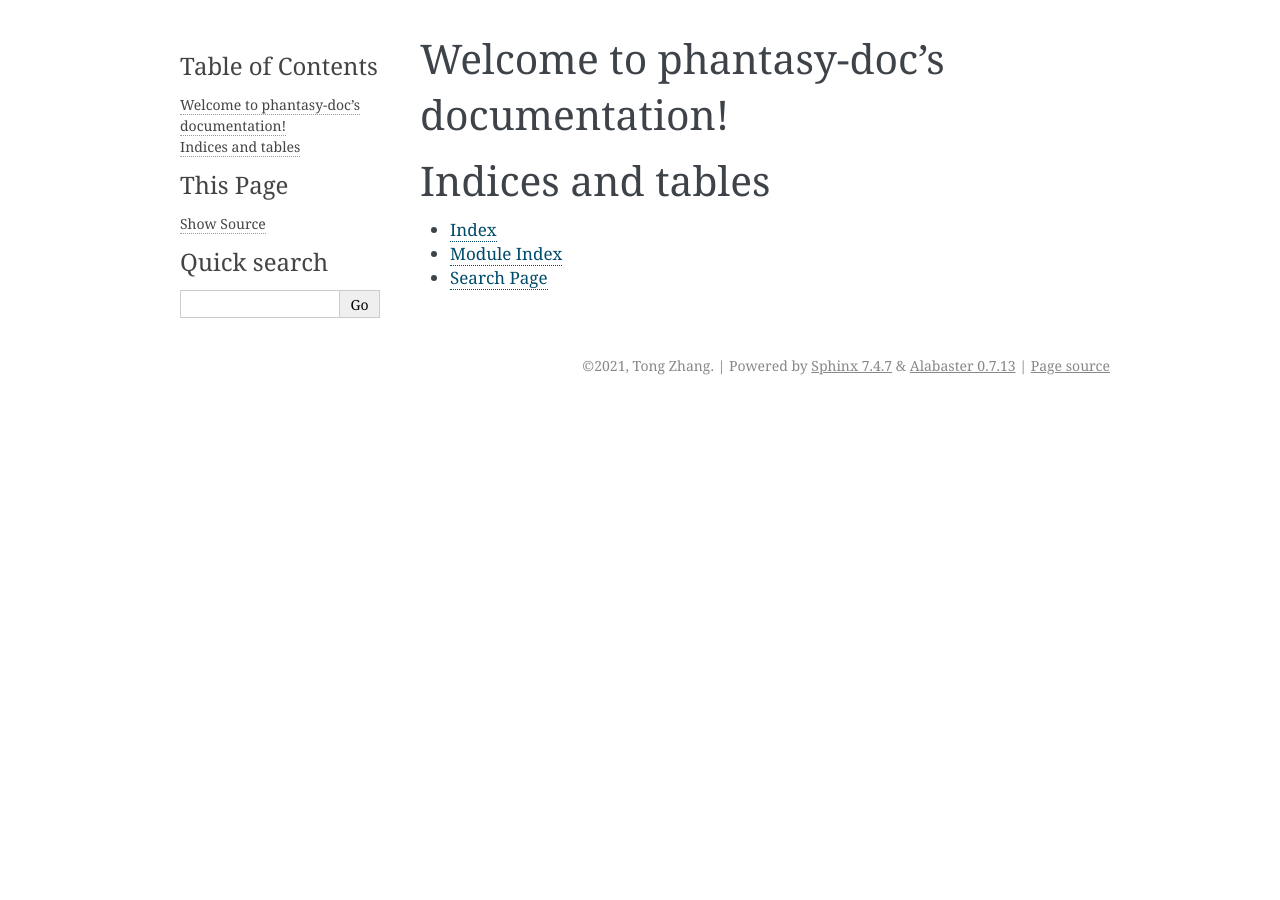
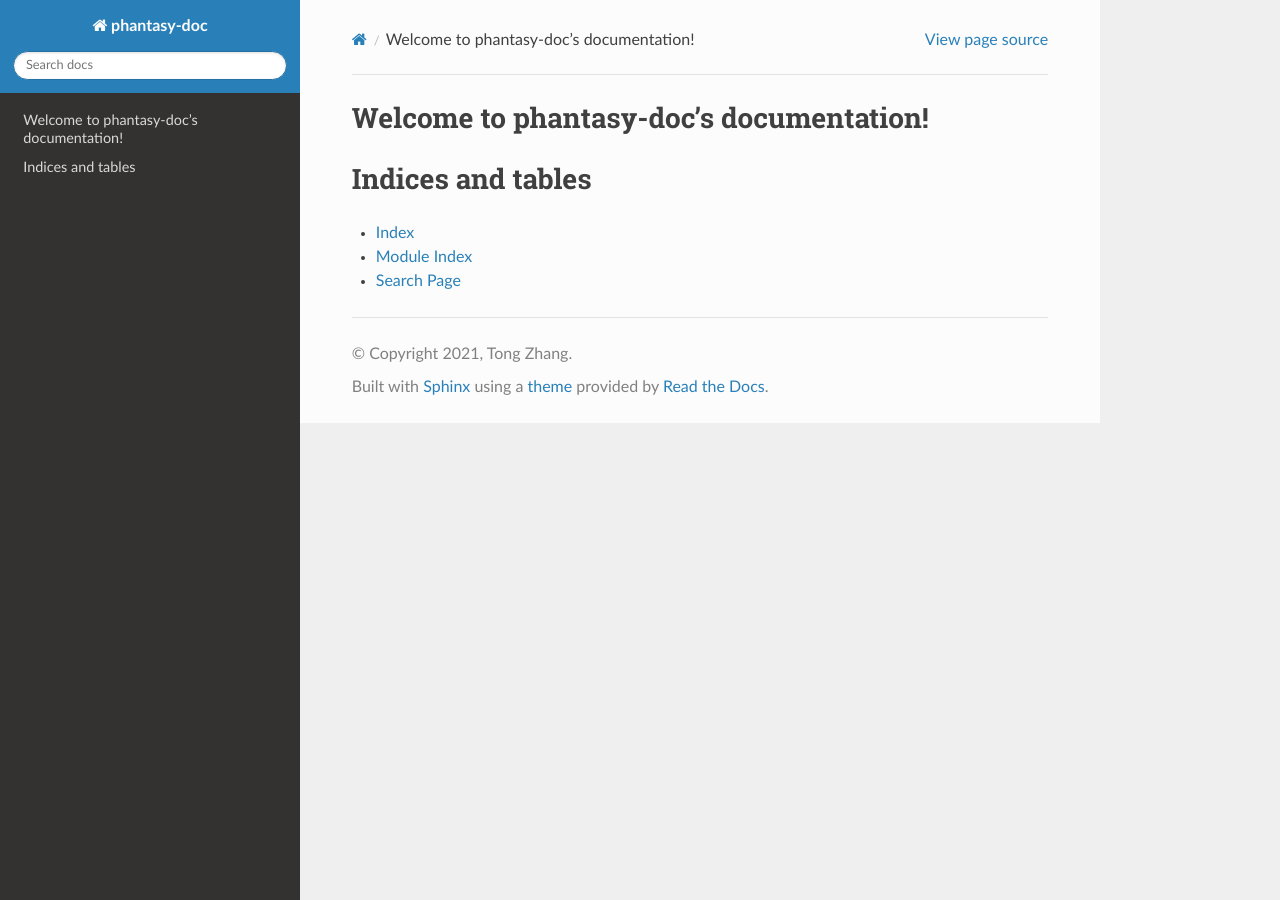
Before and after one commit to archman/phantasy-doc, a Sphinx documentation site: the page built from source/index.rst, in a window 1280 px wide. Built offline with Sphinx 7.4.7 and the Read the Docs theme 2.0.0, drawn with Linux system fonts in a browser that asks for light colours.

Commit message:
REF: Update site configuration.

```diff
--- a/source/conf.py
+++ b/source/conf.py
@@ -14,6 +14,7 @@
 # import sys
 # sys.path.insert(0, os.path.abspath('.'))
 
+import sphinx_rtd_theme
 
 # -- Project information -----------------------------------------------------
 
@@ -47,7 +48,7 @@ exclude_patterns = []
 # The theme to use for HTML and HTML Help pages.  See the documentation for
 # a list of builtin themes.
 #
-html_theme = 'alabaster'
+html_theme = 'sphinx_rtd_theme'
 
 # Add any paths that contain custom static files (such as style sheets) here,
 # relative to this directory. They are copied after the builtin static files,
```
Also changed, not shown: 1 other file.
